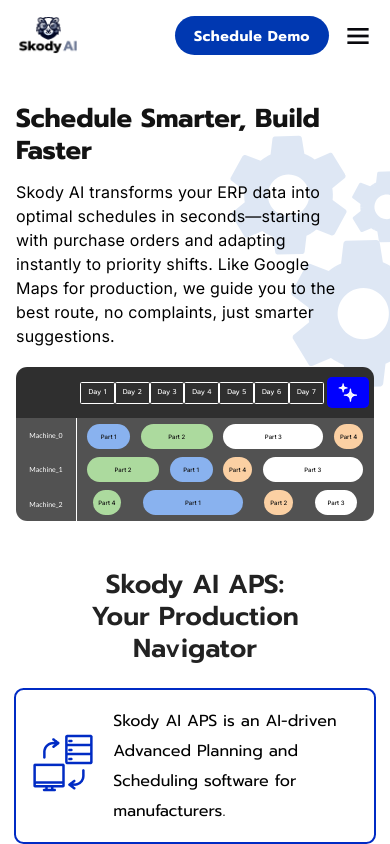
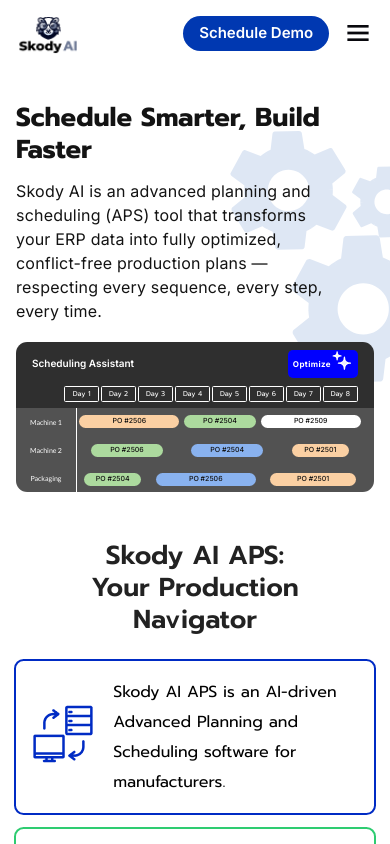
Before and after one commit to alex-klimov/alex-klimov.github.io, a React (Create React App) app: page / in a window 390 px wide. Built offline with nearby package versions, Linux system fonts and the light colour scheme; a web font is replaced by a local one.

Commit message:
new figma changes

```diff
--- a/src/Components/Animation/Arrow/ArrowAnimation.js
+++ b/src/Components/Animation/Arrow/ArrowAnimation.js
@@ -12,7 +12,7 @@
     let currentIndex = 0;
     const animateArrows = () => {
       setInterval(() => {
-        gsap.to(arrows[currentIndex], { fill: "#FFFFFF", duration: 0.5 });
+        gsap.to(arrows[currentIndex], { fill: "#DEE7F4", duration: 0.5 });
         currentIndex = reverse
           ? (currentIndex - 1 + arrows.length) % arrows.length
           : (currentIndex + 1) % arrows.length;
@@ -28,7 +28,7 @@
     <div ref={containerRef} style={{ display: 'flex', justifyContent: 'center', alignItems: 'center', height: '3vh' }}>
       {Array.from({ length: count }).map((_, index) => (
         <svg key={index} xmlns="http://www.w3.org/2000/svg" width="79" height="67" viewBox="0 0 79 67" fill="none">
-          <path className="arrow" d="M13.1953 41.5903V24.9654H39.2736V11.5547L64.8302 33.2779L39.2736 55.0011V41.5903H13.1953Z" fill="#FFFFFF" />
+          <path className="arrow" d="M13.1953 41.5903V24.9654H39.2736V11.5547L64.8302 33.2779L39.2736 55.0011V41.5903H13.1953Z" fill="#DEE7F4" />
         </svg>
       ))}
     </div>
--- a/src/Components/Animation/OptimizationCard/OptimizationCard.js
+++ b/src/Components/Animation/OptimizationCard/OptimizationCard.js
@@ -1,6 +1,8 @@
 
 import React, { useState } from 'react';
 import styles from './OptimizationCard.module.css';
+import CommonText from '../../CommonText/CommonText';
+
 
 const OptimizationCard = () => {
   const [count, setCount] = useState(0);
@@ -12,22 +14,22 @@
 
   const barConfigs = [
     [
-      { width: '15%', bgColor: '#89B2EF', label: 'Part 1' },
-      { width: '25%', bgColor: '#ACDA9E', label: 'Part 2' },
-      { width: '35%', bgColor: '#FFFFFF', label: 'Part 3' },
-      { width: '10%', bgColor: '#FBD0A3', label: 'Part 4' },
+      { width: '35%', bgColor: '#FBD0A3', label: 'PO #2506' },
+      { width: '25%', bgColor: '#ACDA9E', label: 'PO #2504' },
+      { width: '35%', bgColor: '#FFFFFF', label: 'PO #2509' },
+      // { width: '10%', bgColor: '#FBD0A3', label: 'Part 4' },
     ],
     [
-      { width: '25%', bgColor: '#ACDA9E', label: 'Part 2' },
-      { width: '15%', bgColor: '#89B2EF', label: 'Part 1' },
-      { width: '10%', bgColor: '#FBD0A3', label: 'Part 4' },
-      { width: '35%', bgColor: '#FFFFFF', label: 'Part 3' },
+      { width: '25%', bgColor: '#ACDA9E', label: 'PO #2506' },
+      { width: '25%', bgColor: '#89B2EF', label: 'PO #2504' },
+      { width: '20%', bgColor: '#FBD0A3', label: 'PO #2501' },
+      // { width: '35%', bgColor: '#FFFFFF', label: 'Part 3' },
     ],
     [
-      { width: '10%', bgColor: '#ACDA9E', label: 'Part 4' },
-      { width: '35%', bgColor: '#89B2EF', label: 'Part 1' },
-      { width: '10%', bgColor: '#FBD0A3', label: 'Part 2' },
-      { width: '15%', bgColor: '#FFFFFF', label: 'Part 3' },
+      { width: '20%', bgColor: '#ACDA9E', label: 'PO #2504' },
+      { width: '35%', bgColor: '#89B2EF', label: 'PO #2506' },
+      { width: '30%', bgColor: '#FBD0A3', label: 'PO #2501' },
+      // { width: '15%', bgColor: '#FFFFFF', label: 'Part 3' },
     ],
   ];
 
@@ -45,17 +47,11 @@
 
   return (
     <div className={styles.card}>
-      <div>
-
-        <div className={styles.days}>
-
-          {Array.from({ length: 7 }, (_, i) => (
-            <div key={i}>Day {i + 1}</div>
-          ))}
-          <span
-
-            className={`${styles.optimizeBtn} ${styles.glowAnimation}`}
-          >
+      <div className={styles.cardHeadingSection}>
+        <div className={styles.cardHeadingSectionInnerContainer}>
+          <div className={styles.heading}>
+            <CommonText smallDescription='Scheduling Assistant' size='body-lg' weight='medium' />
+            <span className={`${styles.optimizeBtn} ${styles.glowAnimation}`}>
             <span onClick={increment}>
               Optimize
             </span>
@@ -64,16 +60,24 @@
             </svg>
           </span>
 
+          </div>
+          <div className={styles.days}>
+
+            {Array.from({ length: 8 }, (_, i) => (
+              <div key={i}>Day {i + 1}</div>
+            ))}
+          </div>
 
         </div>
+
       </div>
 
       <div className={styles.machines}>
         <div className={styles.machine}>
           <div className={styles.machineNameContainer}>
-            <div className={styles.machineName}>Machine_0</div>
-            <div className={styles.machineName}>Machine_1</div>
-            <div className={styles.machineName}>Machine_2</div>
+            <div className={styles.machineName}>Machine 1</div>
+            <div className={styles.machineName}>Machine 2</div>
+            <div className={styles.machineName}>Packaging</div>
           </div>
 
           <div className={styles.barsContainer}>
--- a/src/Components/Animation/OptimizationCard/OptimizationCard.module.css
+++ b/src/Components/Animation/OptimizationCard/OptimizationCard.module.css
@@ -1,3 +1,19 @@
+.cardHeadingSection {
+  background: var(--card-background);
+  display: flex;
+  flex-direction: column;
+  gap: 1rem;
+  padding: 1rem 1rem 0.4rem;
+
+}
+
+.heading {
+  display: flex;
+  align-items: center;
+  justify-content: space-between;
+  margin-bottom: 1rem;
+}
+
 .bars1,
 .bars2,
 .bars3,
@@ -19,10 +35,10 @@
 }
 
 .card {
-  color: white;
+  color: var(--primary-white);
   overflow: hidden;
   border-radius: 0.7rem;
-  width: 100%;
+  width: 68%;
   display: flex;
   flex-direction: column;
 }
@@ -32,10 +48,9 @@
   grid-template-columns: repeat(8, 1fr);
   text-align: center;
   background: #2f2f2f;
-  padding: 20px;
   align-items: center;
-  padding-left: 7rem;
-
+  gap: 0.1rem;
+  padding-left: 6.4rem;
 }
 
 .days span {
@@ -64,7 +79,6 @@
 .machine {
   display: flex;
   align-items: center;
-  gap: 5px;
 }
 
 .machineName {
@@ -110,21 +124,19 @@
 
 
 .machineNameContainer {
-  width: 10%;
+  width: 14%;
 }
 
 .bars {
   display: flex;
   width: 100%;
   justify-content: space-around;
-  padding: 0.5rem;
-  ;
+  padding: 0.5rem 0rem;
 
 }
 
 .font {
   color: #131313;
-
   font-size: 14px;
   font-family: 'Inter';
   font-weight: 500;
@@ -144,7 +156,6 @@
   align-items: center;
   width: 15%;
   height: 25px;
-  ;
   background: #89B2EF;
   border-radius: 2rem;
 }
@@ -155,7 +166,6 @@
   align-items: center;
   width: 25%;
   height: 25px;
-  ;
   background: #ACDA9E;
   border-radius: 2rem;
 }
@@ -166,7 +176,6 @@
   align-items: center;
   width: 35%;
   height: 25px;
-  ;
   background: #FFFFFF;
   border-radius: 2rem;
 }
@@ -177,7 +186,6 @@
   align-items: center;
   width: 10%;
   height: 25px;
-  ;
   background: #FBD0A3;
   border-radius: 2rem;
 }
@@ -188,7 +196,6 @@
   align-items: center;
   width: 20%;
   height: 25px;
-  ;
   background: #89B2EF;
   border-radius: 2rem;
 }
@@ -199,7 +206,6 @@
   align-items: center;
   width: 35%;
   height: 25px;
-  ;
   background: #FBD0A3;
   border-radius: 2rem;
 }
@@ -210,7 +216,6 @@
   align-items: center;
   width: 20%;
   height: 25px;
-  ;
   background: #89B2EF;
   border-radius: 2rem;
 }
@@ -221,7 +226,6 @@
   align-items: center;
   width: 30%;
   height: 22px;
-  ;
   background: #ACDA9E;
   border-radius: 2rem;
 }
@@ -232,7 +236,6 @@
   align-items: center;
   width: 10%;
   height: 22px;
-  ;
   background: #FFFFFF;
   border-radius: 2rem;
 }
@@ -243,14 +246,24 @@
   align-items: center;
   width: 20%;
   height: 25px;
-  ;
   background: #FBD0A3;
   border-radius: 2rem;
+}
+
+@media screen and (max-width:1024px) {
+  .card {
+    width: 75%;
+  }
+
 }
 
 @media screen and (max-width:840px) {
   .machineNameContainer {
     width: 12%;
+  }
+
+  .card {
+    width: 85%;
   }
 
 }
@@ -271,10 +284,26 @@
     font-size: 10px;
   }
 
+  .cardHeadingSection {
+    padding: 0.5rem 1rem 0.4rem;
+  }
+
+  .heading {
+    margin-bottom: 0.5rem;
+  }
+
+  .card {
+    width: 100%;
+  }
+
+  .bars {
+    padding: 0.3rem 0rem;
+  }
+
   .machineName {
     font-size: 12px;
-    padding-top: 0.8rem;
-    padding-bottom: 0.8rem;
+    padding-top: 0.6rem;
+    padding-bottom: 0.6rem;
   }
 
   .machineNameContainer {
@@ -283,6 +312,8 @@
 
   .barsContainer {
     width: 80%;
+    gap: 0;
+
   }
 }
 
@@ -301,15 +332,46 @@
   }
 }
 
-@media screen and (max-width:520px) {
+@media screen and (max-width:540px) {
   .machineName {
     font-size: 7px;
   }
 
+  .heading :global(.commonText) p {
+    font-size: 10px;
+    line-height: 13px;
+  }
+
+  .optimizeBtn {
+    font-size: 8px;
+  }
+
+  .bars1,
+  .bars2,
+  .bars3,
+  .bars4,
+  .bars5,
+  .bars6,
+  .bars7,
+  .bars8,
+  .bars9,
+  .bars10 {
+    height: 13px;
+
+  }
+
+  .barsContainer {
+    gap: 1rem;
+  }
+
   .font {
     display: flex;
-    font-size: 6px;
+    font-size: 7px;
     align-items: center;
+  }
+
+  .optimizeBtn {
+    padding: 0px 5px;
   }
 
   .days div {
@@ -321,22 +383,27 @@
     padding: 0;
   }
 
-  .glowAnimation span {
-    display: none;
-  }
 
   .bars {
     padding: 0;
   }
 
-  .days {
-    padding-top: 10px;
-    padding-bottom: 10px;
-    padding-right: 5px;
+  .days div {
+    font-size: 7px;
+    line-height: 10px;
+    padding: 2px;
+    height: unset;
   }
 
   .days span {
     margin-left: 0.2rem;
+  }
+
+
+}
+@media screen and (max-width:425px) {
+  .days{
+    padding-left: 2rem;
   }
 
 }
--- a/src/Components/CalendlySection/CalendlySection.module.css
+++ b/src/Components/CalendlySection/CalendlySection.module.css
@@ -61,6 +61,12 @@
     }
 }
 
+@media screen and (max-width:768px) {
+    .mainContainer{
+        margin: 0rem auto 2rem;
+    }
+
+}
 @media screen and (max-width:540px) {
     :global(.calendly-inline-widget) {
         width: 300px;
--- a/src/Components/Header/Header.jsx
+++ b/src/Components/Header/Header.jsx
@@ -26,8 +26,8 @@
       <li className="medium" onClick={() => scrollToSection(impactRef)}>
         Impact
       </li>
-      <li className="medium" onClick={() => scrollToSection(demoRef)}>
-        <a href="#">Schedule Demo</a>
+      <li className={`medium ${styles.sch}`} onClick={() => scrollToSection(demoRef)} >
+        Schedule Demo
       </li>
     </>
   );
@@ -61,7 +61,7 @@
                     className={`medium ${styles.demo}`}
                     onClick={() => scrollToSection(demoRef)}
                   >
-                    <a href="#">Schedule Demo</a>
+                    Schedule Demo
                   </li>
                   <div
                     className={styles.hambuger}
--- a/src/Components/Header/header.module.css
+++ b/src/Components/Header/header.module.css
@@ -44,17 +44,8 @@
 .header nav ul li {
     display: inline-block;
     cursor: pointer;
-    padding: 0.6rem 1.2rem;
+    padding: 0.5rem 1rem;
 
-}
-
-.header nav ul li a {
-    text-decoration: none;
-    color: var(--primary-black);
-    font-size: 0.9rem;
-    font-weight: 700;
-    line-height: 140%;
-    letter-spacing: 0.5px;
 }
 
 .header nav ul li:hover {
@@ -65,11 +56,14 @@
 .header nav ul li:last-child {
     background-color: var(--blue-color-500);
     border-radius: 2rem;
+
 }
 
-.header nav ul li:last-child a {
+.sch {
     color: var(--primary-white);
+    font-family:'Inter';
     font-size: 1rem;
+    letter-spacing: 0.5px;
 }
 
 .mobileHeader {
@@ -100,10 +94,6 @@
         visibility: visible;
     }
 
-    .hambugerMenu {
-        /* rotate: 90deg; */
-    }
-
     .header {
         background: var(--primary-white);
         padding: 1rem 1rem;
@@ -113,12 +103,10 @@
         background-color: var(--blue-color-500);
         border-radius: 2rem;
         cursor: pointer;
+        font-family: 'Inter';
+        color: var(--primary-white) !important;
+        font-size: 15px;
 
-    }
-
-    .demo a {
-        color: var(--primary-white) !important;
-        font-size: 1rem;
     }
 
     .demo:hover {
--- a/src/Components/SkodyHomepageFirstSection/SkodyHomepageFirstSection.js
+++ b/src/Components/SkodyHomepageFirstSection/SkodyHomepageFirstSection.js
@@ -13,7 +13,7 @@
   const [isMobile, setIsMobile] = useState(false);
   const [mobliegear ,setIsMobileGear] =useState(false)
   const checkMobileView = () => {
-    if (window.innerWidth <= 640) {
+    if (window.innerWidth <= 768) {
       setIsMobileGear(true);
     } else {
       setIsMobileGear(false);
@@ -87,7 +87,7 @@
               <CommonText heading={data.header.title} size='title-h1' />
             </div>
             <div className={styles.description}>
-              <CommonText smallDescription={data.header.description} size='body-lg' weight='regular' />
+              <CommonText smallDescription={data.header.description} size='label-sub1-new' weight='regular' />
             </div>
           </div>
           <div className={styles.imageContainer}>
--- a/src/Components/SkodyHomepageFirstSection/SkodyHomepageFirstSection.json
+++ b/src/Components/SkodyHomepageFirstSection/SkodyHomepageFirstSection.json
@@ -1,7 +1,7 @@
 {
   "header": {
     "title": "Schedule Smarter, Build Faster",
-    "description": "Skody AI transforms your ERP data into optimal schedules in seconds—starting with purchase orders and adapting instantly to priority shifts. Like Google Maps for production, we guide you to the best route, no complaints, just smarter suggestions."
+    "description": "Skody AI is an advanced planning and scheduling (APS) tool that transforms your ERP data into fully optimized, conflict-free production plans — respecting every sequence, every step, every time."
   },
   "schedule": {
     "image": "/assets/images/machine-schedule-new-version.png"
--- a/src/Components/SkodyHomepageFirstSection/SkodyHomepageFirstSection.module.css
+++ b/src/Components/SkodyHomepageFirstSection/SkodyHomepageFirstSection.module.css
@@ -12,7 +12,7 @@
     overflow: unset;
 }
 .headingContainer {
-    width: 50%;
+    width: 51%;
 }
 
 .arrow {
@@ -31,7 +31,7 @@
 }
 
 .description :global(.commonText) p {
-    color: var(--primary-black-dark);
+    color: var(--grey-color-800);
     letter-spacing: 0.2px;
     text-align: start;
 
@@ -50,14 +50,15 @@
 .animatedImageArrow{
     rotate: 180deg;
     position: absolute;
-    top: 70%;
+    top: 58%;
+    width: 81%;
     left: 0;
     z-index: -1;
 
 }
 
 .imageContainer {
-    margin-top: 4rem;
+    margin-top: 2rem;
 }
 
 .imageContainer img {
@@ -91,10 +92,30 @@
     .imageContainer img {
         width: 80%;
     }
+    /* .backgroundImageContainer {
+        height: 830px;
+    } */
     .backgroundImageContainer {
-        height: 700 px;
+        background-image: none;
+        height: auto;
     }
-
+    .bannerImageContainerGear {
+        display: block;
+        top: 0;
+        position: absolute;
+        height: 46%;
+        width: 26%;
+        bottom: 57.1%;
+        right: 17.6%;
+        z-index: -1;
+        scale: 0.6;
+    }
+    .heading :global(.commonText) h2{
+        padding-top: 2rem;
+    }
+    .arrow{
+        display: none;
+    }
 }
 
 @media screen and (max-width:640px) {
@@ -104,17 +125,18 @@
     .animatedImageArrow{
         display: none;
     }
-    .arrow{
+    /* .arrow{
         display: none;
-    }
+    } */
     .heading :global(.commonText) h2{
         padding-top: 2rem;
     }
 
-    .backgroundImageContainer {
+
+    /* .backgroundImageContainer {
         background-image: none;
         height: auto;
-    }
+    } */
 
     .imageContainer {
         margin-top: 1.2rem;
--- a/src/theme.css
+++ b/src/theme.css
@@ -2,6 +2,8 @@
     --primary-white: #ffffff;
     --primary-black: #222222;
     --primary-black-dark: #000000;
+
+    --card-background:#2f2f2f;
 
     /* Light Mode */
 
@@ -158,6 +160,11 @@
     font-size: 22px;
     line-height: 30px;
 }
+.label-sub1-new {
+    font-size: 24px;
+    line-height: 33px;
+}
+
 
 .label-sub2 {
     font-size: 20px;
@@ -236,4 +243,8 @@
         line-height: 28px;
         font-size: 22px;
     }
+    .label-sub1-new {
+        font-size: 16px;
+        line-height: 24px;
+    }
 }
```
Also changed, not shown: public/index.html (+27 -9 lines), public/logo192.png.
